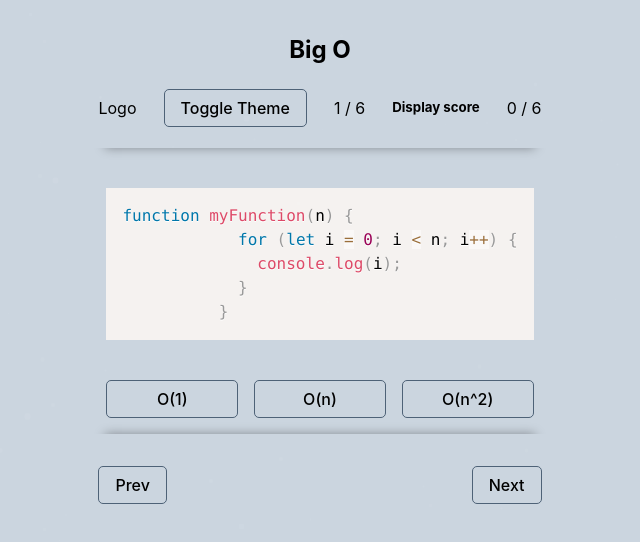
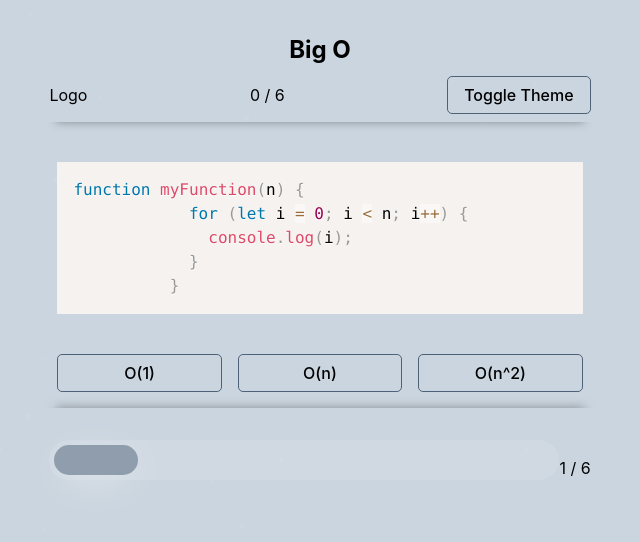
Before and after one commit to pocpat/BigO-game, a React (Vite) app: page / in a window 1280 px wide. Shown: the top 542 px of the page, without its empty margins (320-960 px from the left). Built offline with nearby package versions, Linux system fonts and the light colour scheme.

Commit message:
add progress bar in the footer.

```diff
--- /dev/null
+++ b/components/ProgressBar.jsx
@@ -0,0 +1,15 @@
+import './progressBar.css';
+import PropTypes from 'prop-types';
+
+const ProgressBar = ({ progress }) => {
+  return (
+    <div className='progress'>
+      <div className="progress-value" style={{ width: `${progress}%` }}></div>
+    </div>
+  )
+}
+
+ProgressBar.propTypes = {
+  progress: PropTypes.number.isRequired,
+};
+export default ProgressBar;
--- /dev/null
+++ b/components/progressBar.css
@@ -0,0 +1,21 @@
+
+.progress {
+    background: rgba(255, 255, 255, 0.1);
+    justify-content: flex-start;
+    border-radius: 100px;
+    align-items: center;
+    position: relative;
+    padding: 0 5px;
+    display: flex;
+    height: 40px;
+    width: 500px;
+  }
+
+  .progress-value {
+    animation: load 3s normal forwards;
+    box-shadow: 0 10px 40px -10px #fff;
+    border-radius: 100px;
+    background: var(--progress-bar);
+    height: 30px;
+    width: 0;
+  }
--- a/src/App.css
+++ b/src/App.css
@@ -5,6 +5,7 @@
   --text-color: #000; /* Black */
   --border-color: rgb(78, 98, 119);
   --box-shadow:  rgba(0, 0, 0, 0.35);
+  --progress-bar: rgba(78, 98, 119, 0.5);
 }
 
 body.dark-mode {
@@ -14,6 +15,7 @@
   --text-color: #eee; /* Light gray */
   --border-color:rgb(163, 207, 255);
   --box-shadow:  rgba(255, 255, 255, 0.34);
+  --progress-bar: rgba(163, 207, 255, 0.5);
 }
 body {
   margin: 0;
--- a/src/App.jsx
+++ b/src/App.jsx
@@ -5,13 +5,14 @@
 import Question from "../components/Question";
 import StarSky from "../components/SratSky";
 import Result from "../components/Result";
+import ProgressBar from "../components/ProgressBar";
 
 function App() {
   const [currentQuestionIndex, setCurrentQuestionIndex] = useState(0);
   const currentQuestion = quizData[currentQuestionIndex];
   const [userAnswers, setUserAnswers] = useState([]);
   const [isDarkMode, setIsDarkMode] = useState(false);
-
+  const progress = ((currentQuestionIndex + 1) / quizData.length) * 100;
   useEffect(() => {
     if (isDarkMode) {
       document.body.classList.add("dark-mode");
@@ -47,14 +48,15 @@
       <div className="quiz-container">
         <header className="header">
           <div className="logo">Logo</div>
-          <button onClick={toggleTheme}>Toggle Theme</button>
-          <div className="score">
-            {currentQuestionIndex + 1} / {quizData.length}
-          </div>
-          <h5>Display score</h5>
           <div className="score">
             {calculateScore()} / {quizData.length}
           </div>
+          <button onClick={toggleTheme}>Toggle Theme</button>
+        {/*  <div className="score">
+            {currentQuestionIndex + 1} / {quizData.length}
+          </div> */}
+
+
         </header>
         <main>
           {currentQuestionIndex < quizData.length ? (
@@ -72,7 +74,10 @@
             />
           )}
           <footer className="footer">
-          <button
+         < ProgressBar progress={progress}/>
+         <p>{currentQuestionIndex + 1} / {quizData.length}</p>
+
+         {/*  <button
             onClick={() =>
               setCurrentQuestionIndex((prev) => Math.max(0, prev - 1))
             }
@@ -87,7 +92,7 @@
             }
           >
             Next
-          </button>
+          </button> */}
         </footer>
         </main>
       </div>
```
